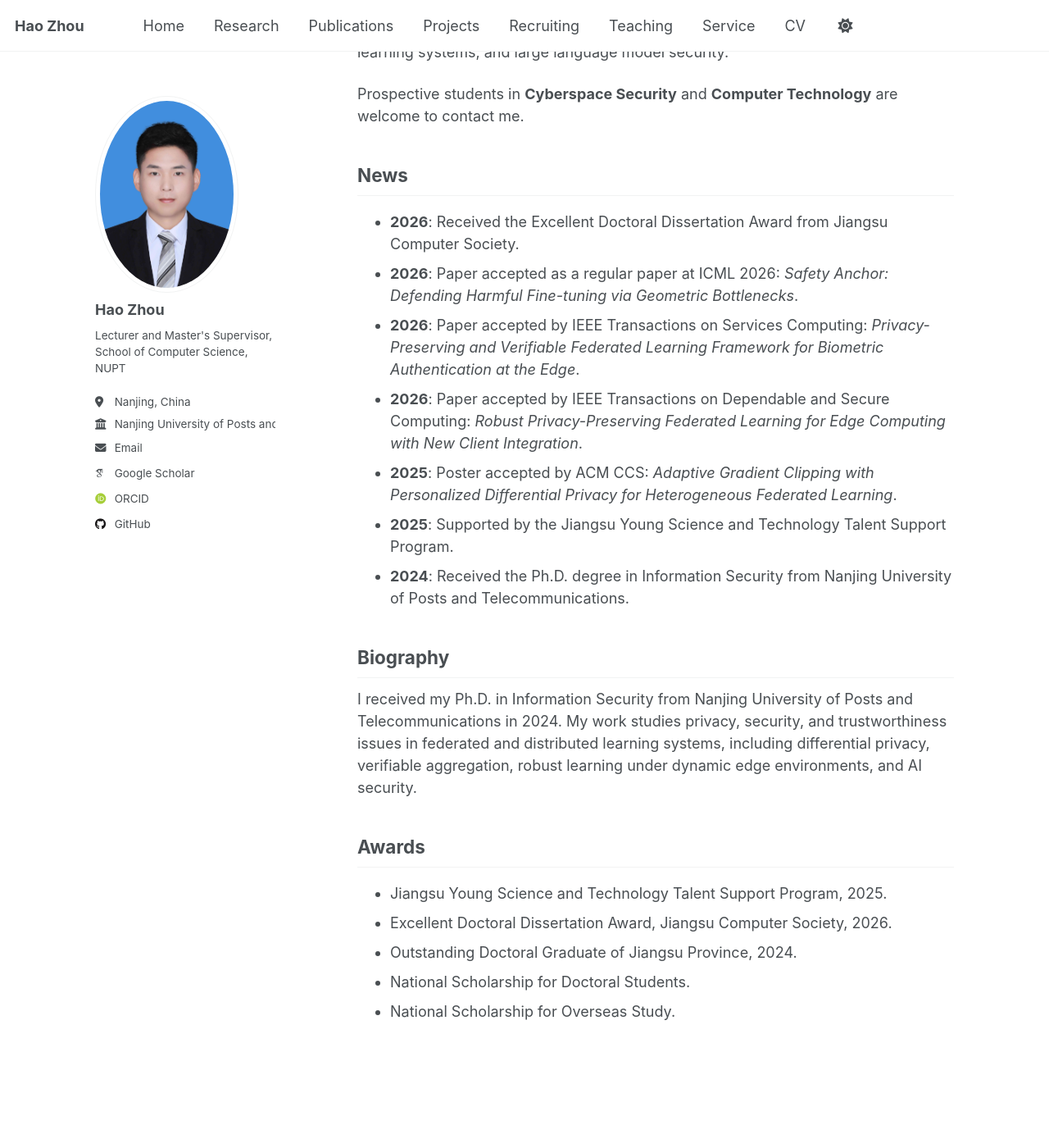
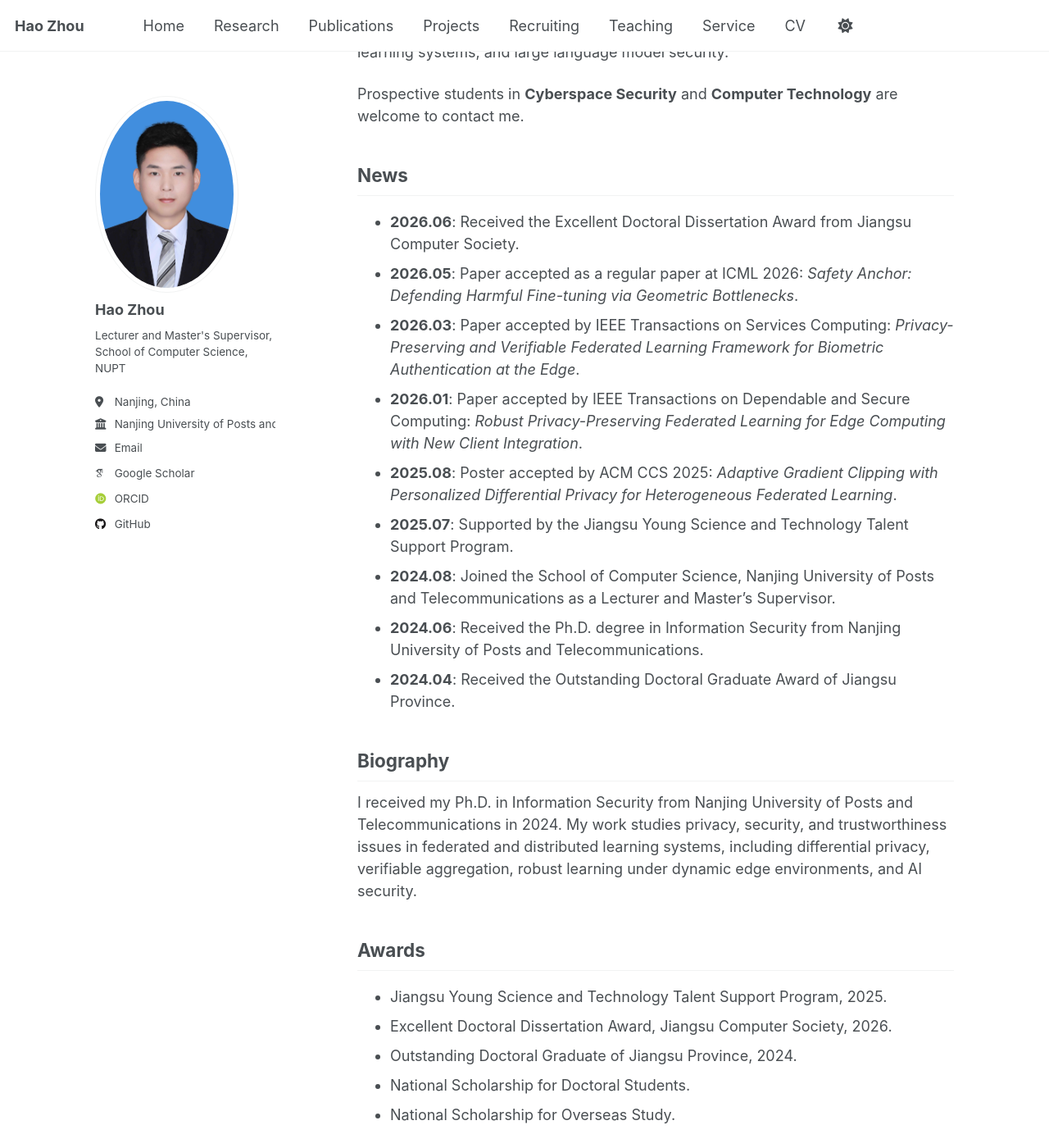
Before and after one commit to haozhou12/haozhou12.github.io, a Jekyll site: the page built from _pages/index.md, in a window 1280 px wide and 1400 px high, scrolled down 503 px. Shown: the whole window at 82% size. Built offline with Jekyll 4.4.1, drawn with Linux system fonts in a browser that asks for light colours; some web fonts are replaced.

Commit message:
Upgrade News section with YYYY.MM dates and two new entries
- Add month precision (YYYY.MM) to all 7 existing news items
- Add 2024.08 entry: joined NJUPT as Lecturer and Master's Supervisor
- Add 2024.04 entry: Outstanding Doctoral Graduate Award of Jiangsu Province

```diff
--- a/_pages/index.md
+++ b/_pages/index.md
@@ -19,13 +19,15 @@ Prospective students in **Cyberspace Security** and **Computer Technology** are
 
 ## News
 
-- **2026**: Received the Excellent Doctoral Dissertation Award from Jiangsu Computer Society.
-- **2026**: Paper accepted as a regular paper at ICML 2026: *Safety Anchor: Defending Harmful Fine-tuning via Geometric Bottlenecks*.
-- **2026**: Paper accepted by IEEE Transactions on Services Computing: *Privacy-Preserving and Verifiable Federated Learning Framework for Biometric Authentication at the Edge*.
-- **2026**: Paper accepted by IEEE Transactions on Dependable and Secure Computing: *Robust Privacy-Preserving Federated Learning for Edge Computing with New Client Integration*.
-- **2025**: Poster accepted by ACM CCS: *Adaptive Gradient Clipping with Personalized Differential Privacy for Heterogeneous Federated Learning*.
-- **2025**: Supported by the Jiangsu Young Science and Technology Talent Support Program.
-- **2024**: Received the Ph.D. degree in Information Security from Nanjing University of Posts and Telecommunications.
+- **2026.06**: Received the Excellent Doctoral Dissertation Award from Jiangsu Computer Society.
+- **2026.05**: Paper accepted as a regular paper at ICML 2026: *Safety Anchor: Defending Harmful Fine-tuning via Geometric Bottlenecks*.
+- **2026.03**: Paper accepted by IEEE Transactions on Services Computing: *Privacy-Preserving and Verifiable Federated Learning Framework for Biometric Authentication at the Edge*.
+- **2026.01**: Paper accepted by IEEE Transactions on Dependable and Secure Computing: *Robust Privacy-Preserving Federated Learning for Edge Computing with New Client Integration*.
+- **2025.08**: Poster accepted by ACM CCS 2025: *Adaptive Gradient Clipping with Personalized Differential Privacy for Heterogeneous Federated Learning*.
+- **2025.07**: Supported by the Jiangsu Young Science and Technology Talent Support Program.
+- **2024.08**: Joined the School of Computer Science, Nanjing University of Posts and Telecommunications as a Lecturer and Master's Supervisor.
+- **2024.06**: Received the Ph.D. degree in Information Security from Nanjing University of Posts and Telecommunications.
+- **2024.04**: Received the Outstanding Doctoral Graduate Award of Jiangsu Province.
 
 ## Biography
 
```
